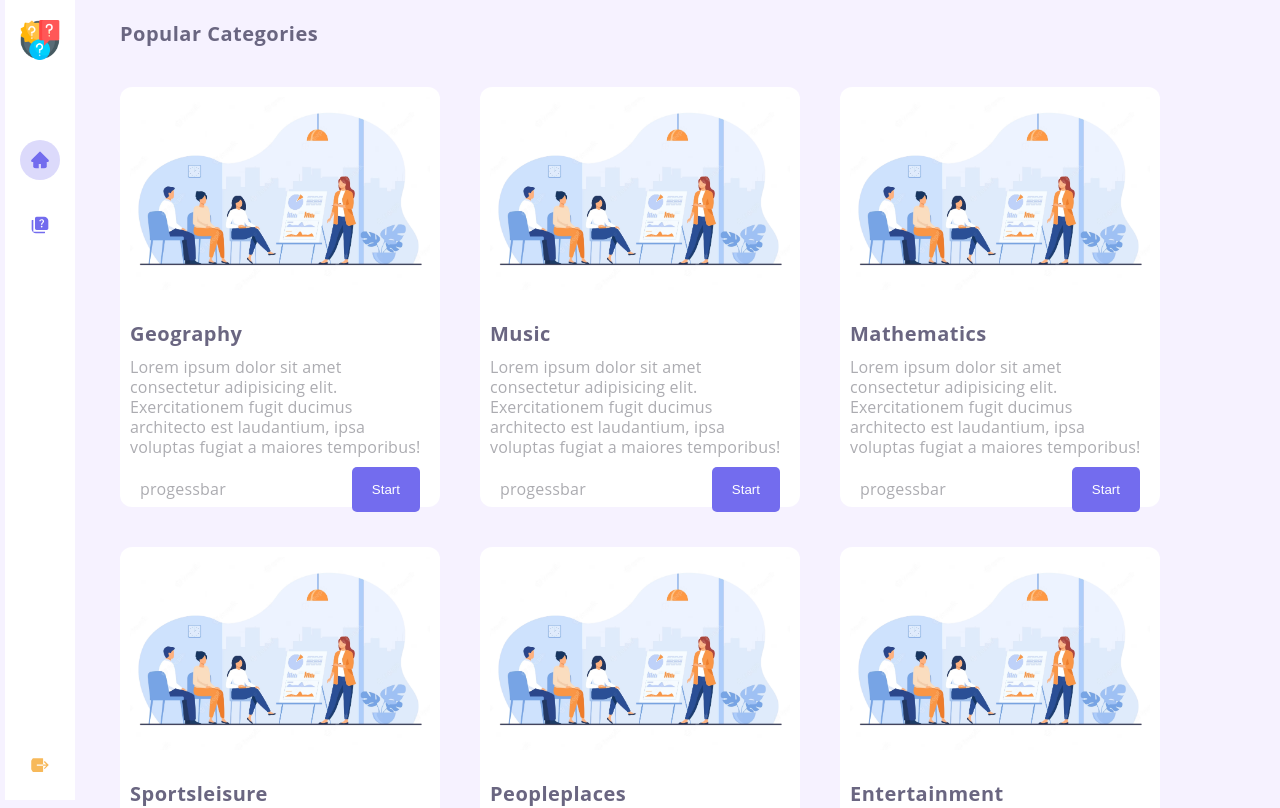
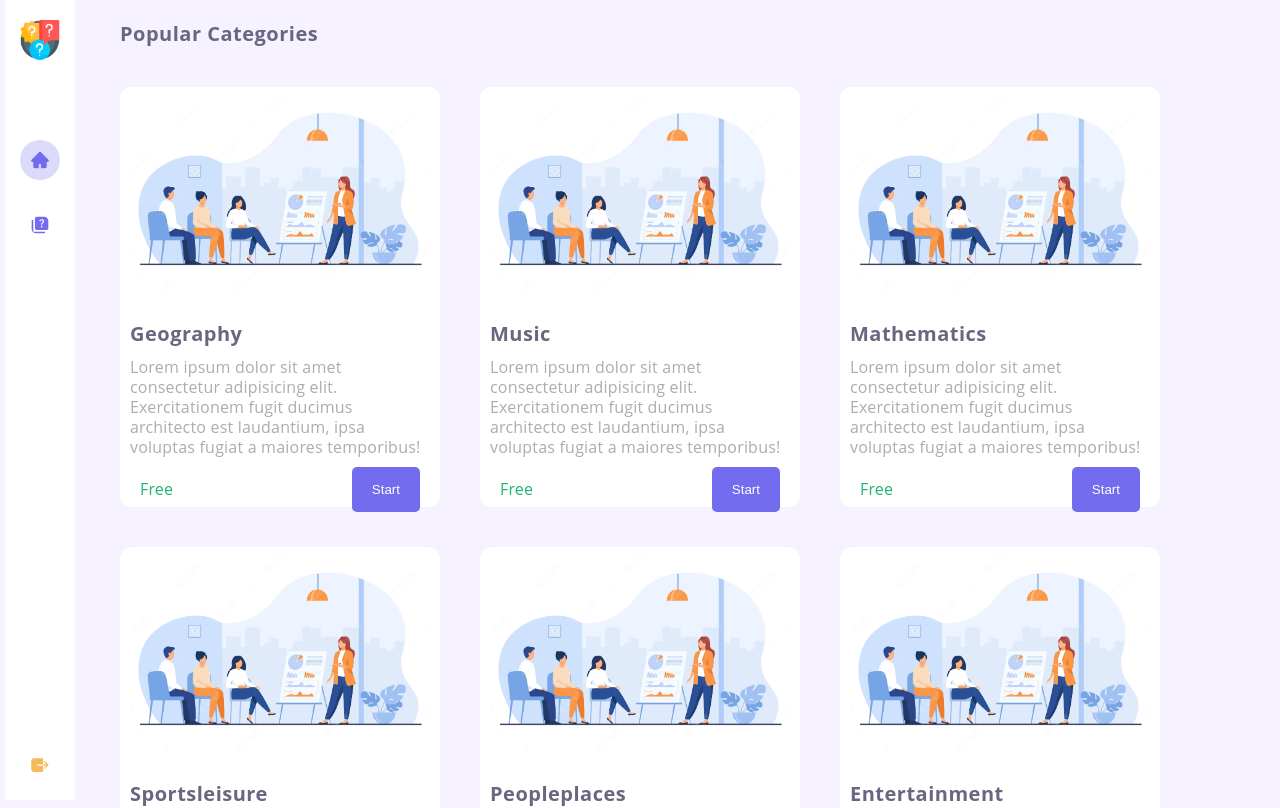
Before and after one commit to PrtHub/Quiz-app, a React (Vite) app: page / in a window 1280 px wide. Shown: the top 808 px of the page. Built offline with nearby package versions, Linux system fonts and the light colour scheme.

Commit message:
free para added

```diff
--- a/src/components/Card/QuizCard.jsx
+++ b/src/components/Card/QuizCard.jsx
@@ -19,7 +19,7 @@ const QuizCard = ({title, category}) => {
             voluptas fugiat a maiores temporibus!
           </p>
           <div className="card__wrapper_button">
-            <p>progessbar</p>
+            <p>free</p>
             <Link to={`/quiz/${category}`}> <button>Start</button></Link>
           </div>
         </section>
--- a/src/components/Card/style.css
+++ b/src/components/Card/style.css
@@ -57,6 +57,11 @@
     padding: 0 10px;
 }
 
+.card__wrapper_button p {
+    text-transform: capitalize;
+    color: var(--color-green);
+}
+
 .card__wrapper_button button {
     padding: 15px 20px;
     background-color: var(--color-purple);
```
